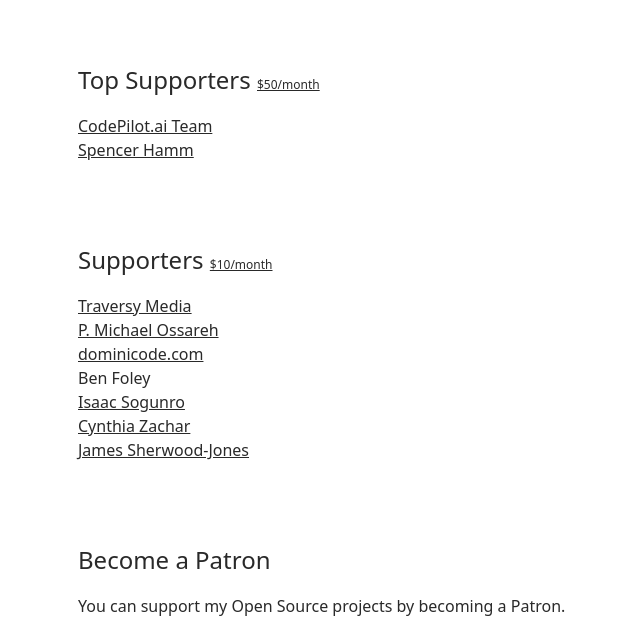
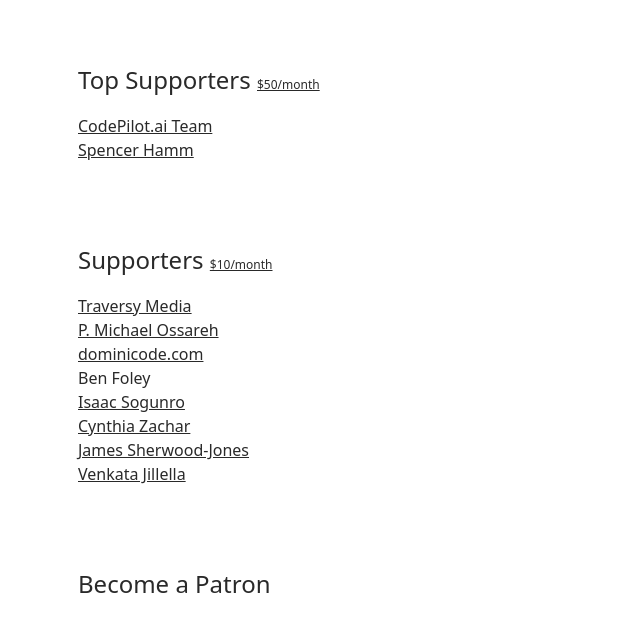
Before and after one commit to typicode/typicode.github.io, a website: page index.html in a window 1280 px wide. Shown: the part 692-1310 px from the top of the page, without its empty margins (242-882 px from the left). Drawn offline with nearby package versions, Linux system fonts and the light colour scheme.

Commit message:
Update index.html

```diff
--- a/index.html
+++ b/index.html
@@ -118,6 +118,7 @@
     <li><a href="https://twitter.com/Isaac_Sogunro">Isaac Sogunro</a></li>
     <li><a href="http://cyzachar.me">Cynthia Zachar</a></li>
     <li><a href="https://jsherz.com">James Sherwood-Jones</a></li>
+    <li><a href="http://jillella.com/">Venkata Jillella</a></li>
   </ul>
 
   <h2>Become a Patron</h2>
```
